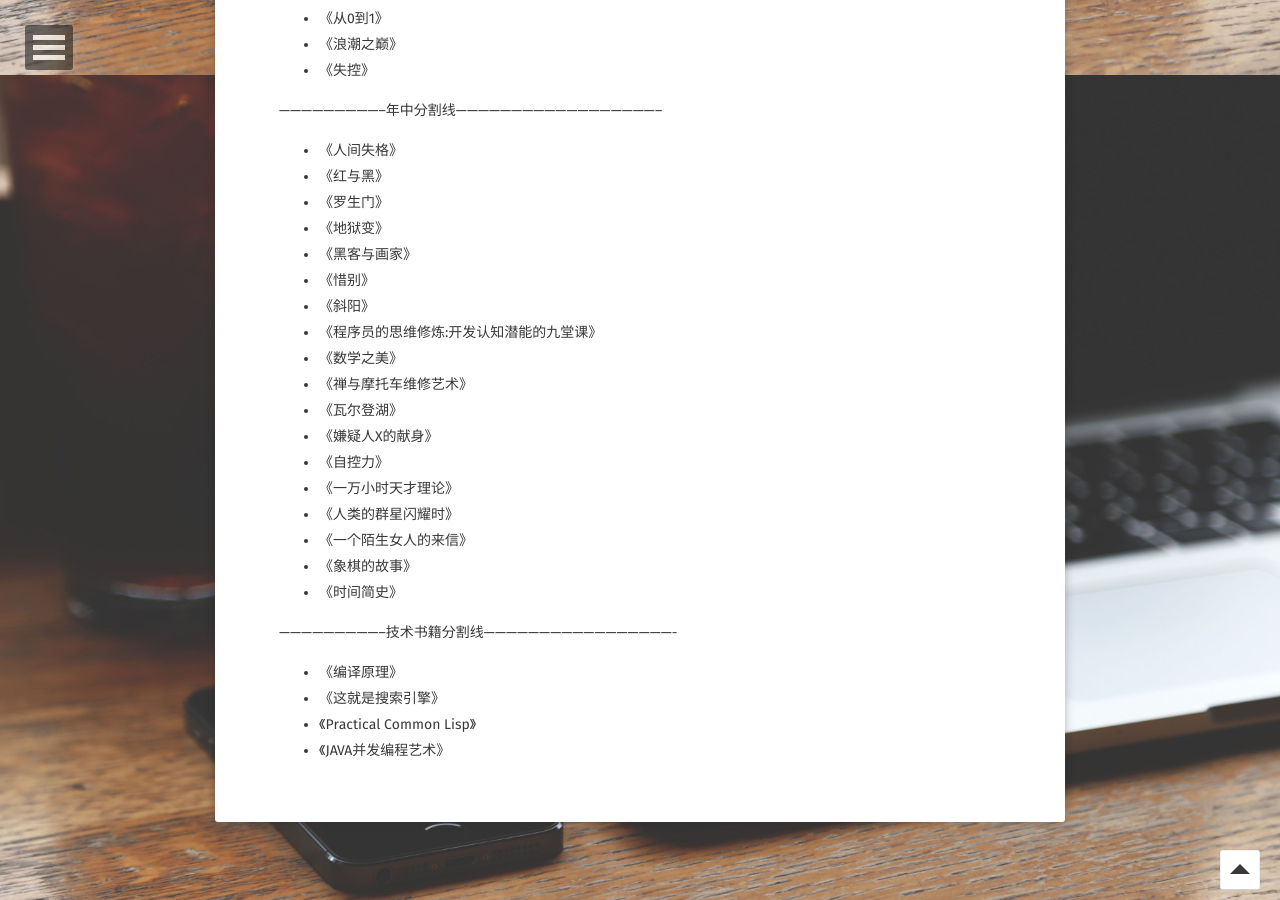
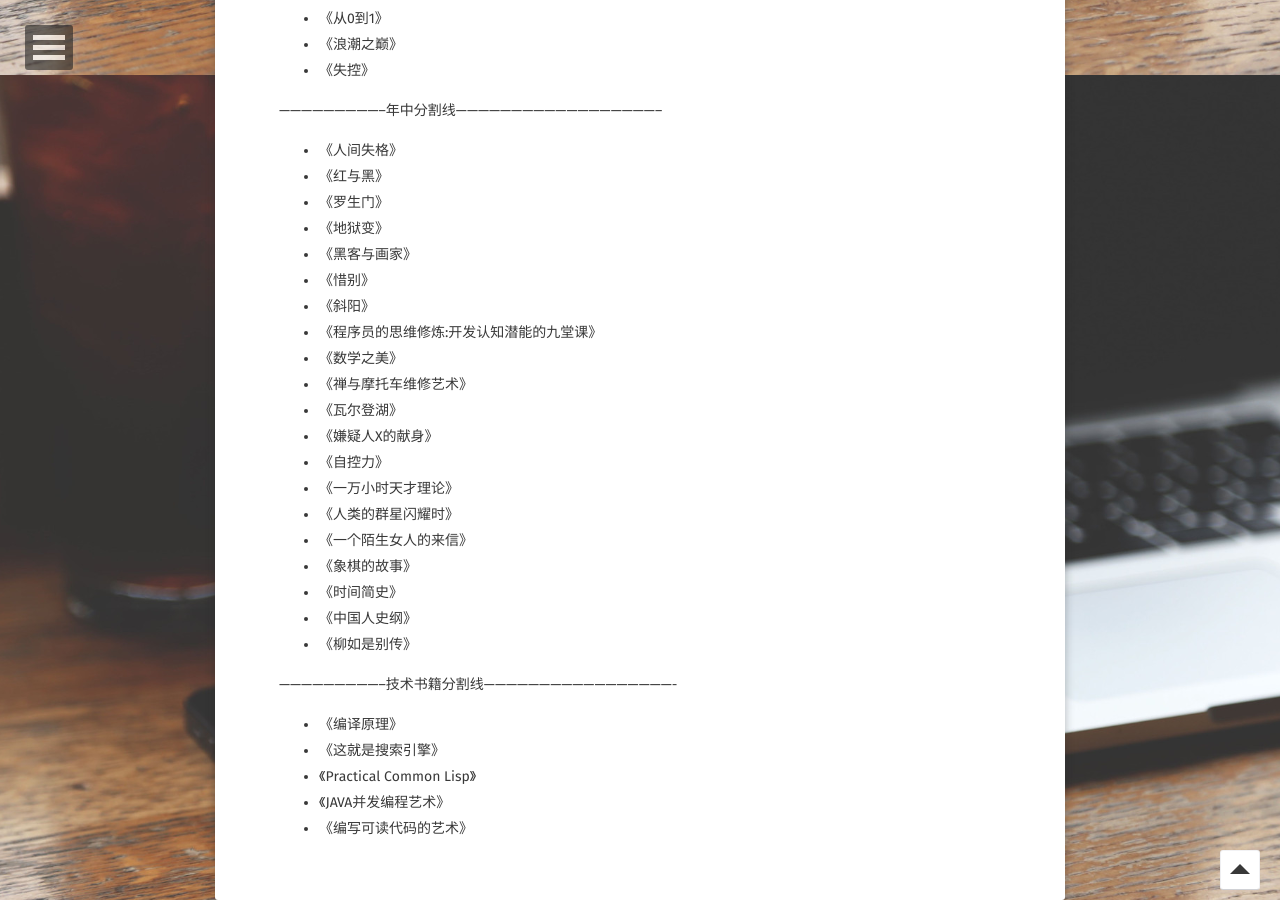
Before and after one commit to ridikuius/ridikuius.github.io, a Jekyll site: the page built from about/index.md, in a window 1280 px wide and 900 px high, scrolled down 825 px. Built offline with Jekyll 4.4.1, drawn with Linux system fonts in a browser that asks for light colours; some web fonts are replaced.

Commit message:
Update index.md

```diff
--- a/about/index.md
+++ b/about/index.md
@@ -50,6 +50,8 @@ comments: false
 * 《一个陌生女人的来信》
 * 《象棋的故事》
 * 《时间简史》
+* 《中国人史纲》
+* 《柳如是别传》
 
 -----------------------------技术书籍分割线----------------------------------------------------
 
@@ -57,3 +59,4 @@ comments: false
 * 《这就是搜索引擎》
 * 《Practical Common Lisp》
 * 《JAVA并发编程艺术》
+* 《编写可读代码的艺术》
```
